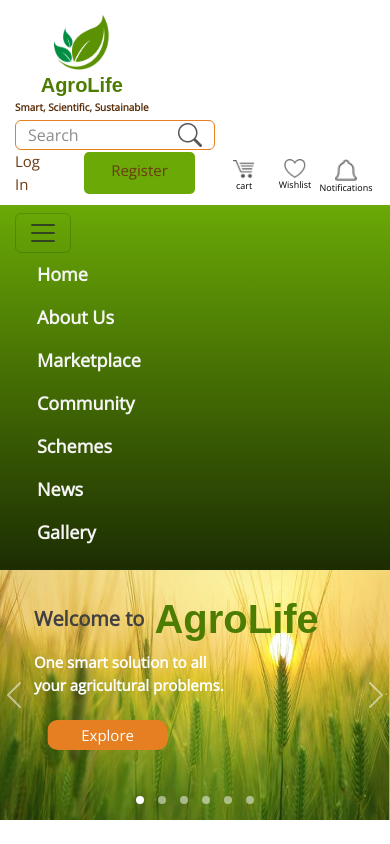
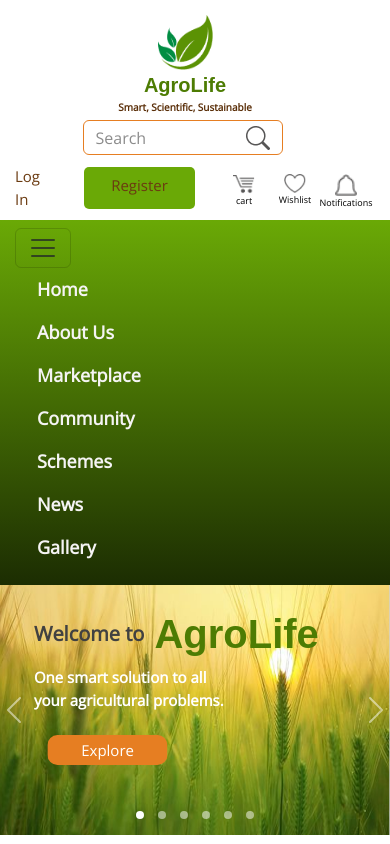
Before and after one commit to dasswastik2003/AgrolLife, a plain HTML site: page index.html in a window 390 px wide. Shown: the top 844 px of the page. Drawn offline with nearby package versions, Linux system fonts and the light colour scheme; grey boxes are pictures that could not be loaded; a web font is replaced by a local one.

Commit message:
Agrolife

```diff
--- a/css/community.css
+++ b/css/community.css
@@ -184,6 +184,7 @@ img{
     }
     .navSearch{
         width: 100%;
+        margin-bottom: 10px;
     }
     .search_btn{
         /* max-width: 240px; */
--- a/css/gallery.css
+++ b/css/gallery.css
@@ -180,6 +180,7 @@ img{
     }
     .navSearch{
         width: 100%;
+        margin-bottom: 10px;
     }
     .search_btn{
         /* max-width: 240px; */
--- a/css/marketPlace.css
+++ b/css/marketPlace.css
@@ -184,6 +184,7 @@ img{
     }
     .navSearch{
         width: 100%;
+        margin-bottom: 10px;
     }
     .search_btn{
         /* max-width: 240px; */
--- a/css/marketSell.css
+++ b/css/marketSell.css
@@ -184,6 +184,7 @@ img{
     }
     .navSearch{
         width: 100%;
+        margin-bottom: 10px;
     }
     .search_btn{
         /* max-width: 240px; */
--- a/css/news.css
+++ b/css/news.css
@@ -184,6 +184,7 @@ img{
     }
     .navSearch{
         width: 100%;
+        margin-bottom: 10px;
     }
     .search_btn{
         /* max-width: 240px; */
--- a/css/schemes.css
+++ b/css/schemes.css
@@ -184,6 +184,7 @@ img{
     }
     .navSearch{
         width: 100%;
+        margin-bottom: 10px;
     }
     .search_btn{
         /* max-width: 240px; */
--- a/css/style.css
+++ b/css/style.css
@@ -177,9 +177,13 @@ img{
     .navParts{
         flex-wrap: wrap;
     }
-    .search_btn{
-        max-width: 240px;
-        height: 30px;
+    .navLogo{
+        width: 100%;
+    }
+    .navSearch{
+        width: 100%;
+        margin-bottom: 10px;
+        /* justify-content: center !important; */
     }
     .nav_log_reg{
         width: 50%;
--- a/index.html
+++ b/index.html
@@ -23,13 +23,13 @@
     <header>
         <div class="navbar container_mine navbar-expand-lg ">
             <div class="navParts d-flex justify-content-between align-items-center container-fluid ">
-                <a class="navLogo navbar-brand d-flex flex-column align-items-center" href="./index.html">
+                <a class="navLogo navbar-brand d-flex flex-column justify-content-center align-items-center" href="./index.html">
                     <img src="./images/Logo.png" alt="#">
                     <p>AgroLife</p>
                     <span>Smart, Scientific, Sustainable</span>
                 </a>
 
-                <div class="navSearch" id="navbarSupportedContent">
+                <div class="navSearch d-flex justify-content-center align-items-center" id="navbarSupportedContent">
                     <a href="#"
                         class="search_btn btn btn-outline-success d-flex justify-content-between align-items-center">
                         Search <img src="./images/search-svgrepo-com 1.png" alt="search">
```
